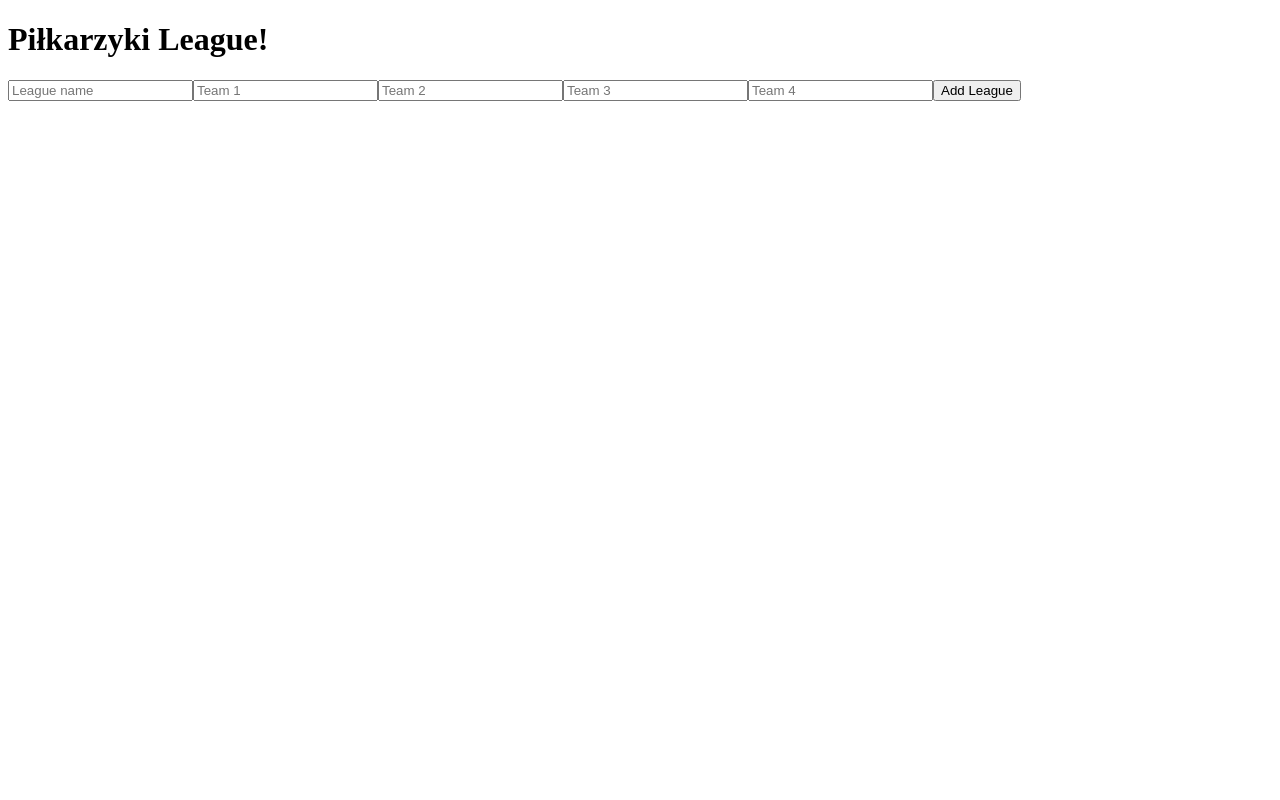
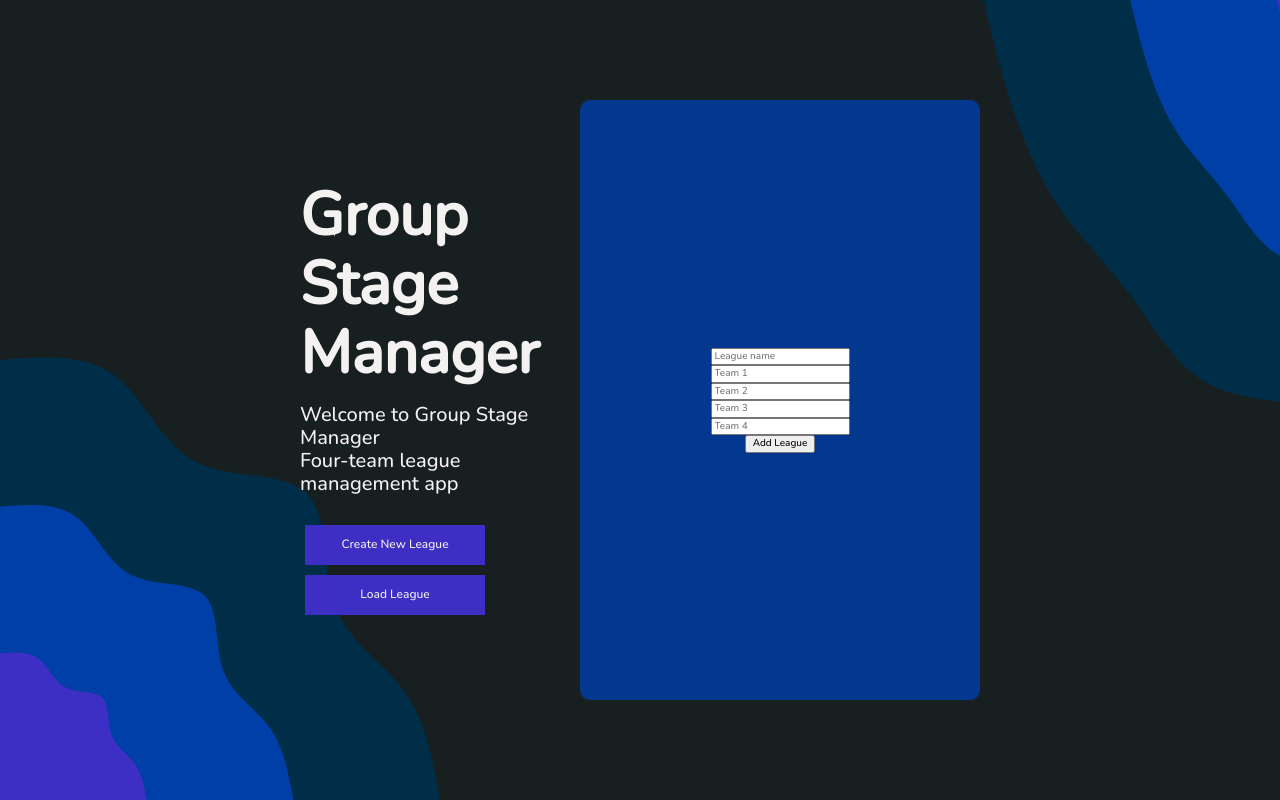
Before and after one commit to JJ-Wph/group-stage-manager, a Vue app: page /newleague in a window 1280 px wide. Built offline with nearby package versions, Linux system fonts and the light colour scheme.

Commit message:
new components and first styling

```diff
--- a/index.html
+++ b/index.html
@@ -4,10 +4,372 @@
     <meta charset="UTF-8">
     <link rel="icon" href="/favicon.ico">
     <meta name="viewport" content="width=device-width, initial-scale=1.0">
-    <title>Vite App</title>
+    <title>Group Stage Manager</title>
   </head>
   <body>
     <div id="app"></div>
     <script type="module" src="/src/main.ts"></script>
   </body>
 </html>
+<style>
+  @import url('https://fonts.googleapis.com/css2?family=Nunito:wght@500&display=swap');
+/*! normalize.css v8.0.1 | MIT License | github.com/necolas/normalize.css */
+
+/* Document
+   ========================================================================== */
+
+/**
+ * 1. Correct the line height in all browsers.
+ * 2. Prevent adjustments of font size after orientation changes in iOS.
+ */
+
+ html {
+  line-height: 1.15;
+  -webkit-text-size-adjust: 100%;
+  font-family: 'Nunito', sans-serif;
+  font-size: 62.5%;
+  color: #f4f1f1;
+
+}
+
+/* Sections
+   ========================================================================== */
+
+/**
+ * Remove the margin in all browsers.
+ */
+
+body {
+  margin: 0;
+  padding: 0;
+  border: 0;
+  height: 100vh;
+
+
+}
+
+/**
+ * Render the `main` element consistently in IE.
+ */
+
+main {
+  display: block;
+}
+
+/**
+ * Correct the font size and margin on `h1` elements within `section` and
+ * `article` contexts in Chrome, Firefox, and Safari.
+ */
+
+h1 {
+  font-size: 2em;
+  margin: 0;
+}
+
+/* Grouping content
+   ========================================================================== */
+
+/**
+ * 1. Add the correct box sizing in Firefox.
+ * 2. Show the overflow in Edge and IE.
+ */
+
+hr {
+  box-sizing: content-box; /* 1 */
+  height: 0; /* 1 */
+  overflow: visible; /* 2 */
+}
+
+/**
+ * 1. Correct the inheritance and scaling of font size in all browsers.
+ * 2. Correct the odd `em` font sizing in all browsers.
+ */
+
+pre {
+  font-family: monospace, monospace; /* 1 */
+  font-size: 1em; /* 2 */
+}
+
+/* Text-level semantics
+   ========================================================================== */
+
+/**
+ * Remove the gray background on active links in IE 10.
+ */
+
+a {
+  background-color: transparent;
+}
+
+/**
+ * 1. Remove the bottom border in Chrome 57-
+ * 2. Add the correct text decoration in Chrome, Edge, IE, Opera, and Safari.
+ */
+
+abbr[title] {
+  border-bottom: none; /* 1 */
+  text-decoration: underline; /* 2 */
+  text-decoration: underline dotted; /* 2 */
+}
+
+/**
+ * Add the correct font weight in Chrome, Edge, and Safari.
+ */
+
+b,
+strong {
+  font-weight: bolder;
+}
+
+/**
+ * 1. Correct the inheritance and scaling of font size in all browsers.
+ * 2. Correct the odd `em` font sizing in all browsers.
+ */
+
+code,
+kbd,
+samp {
+  font-family: monospace, monospace; /* 1 */
+  font-size: 1em; /* 2 */
+}
+
+/**
+ * Add the correct font size in all browsers.
+ */
+
+small {
+  font-size: 80%;
+}
+
+/**
+ * Prevent `sub` and `sup` elements from affecting the line height in
+ * all browsers.
+ */
+
+sub,
+sup {
+  font-size: 75%;
+  line-height: 0;
+  position: relative;
+  vertical-align: baseline;
+}
+
+sub {
+  bottom: -0.25em;
+}
+
+sup {
+  top: -0.5em;
+}
+
+/* Embedded content
+   ========================================================================== */
+
+/**
+ * Remove the border on images inside links in IE 10.
+ */
+
+img {
+  border-style: none;
+}
+
+/* Forms
+   ========================================================================== */
+
+/**
+ * 1. Change the font styles in all browsers.
+ * 2. Remove the margin in Firefox and Safari.
+ */
+
+button,
+input,
+optgroup,
+select,
+textarea {
+  font-family: inherit; /* 1 */
+  font-size: 100%; /* 1 */
+  line-height: 1.15; /* 1 */
+  margin: 0; /* 2 */
+}
+
+/**
+ * Show the overflow in IE.
+ * 1. Show the overflow in Edge.
+ */
+
+button,
+input { /* 1 */
+  overflow: visible;
+}
+
+/**
+ * Remove the inheritance of text transform in Edge, Firefox, and IE.
+ * 1. Remove the inheritance of text transform in Firefox.
+ */
+
+button,
+select { /* 1 */
+  text-transform: none;
+}
+
+/**
+ * Correct the inability to style clickable types in iOS and Safari.
+ */
+
+button,
+[type="button"],
+[type="reset"],
+[type="submit"] {
+  -webkit-appearance: button;
+}
+
+/**
+ * Remove the inner border and padding in Firefox.
+ */
+
+button::-moz-focus-inner,
+[type="button"]::-moz-focus-inner,
+[type="reset"]::-moz-focus-inner,
+[type="submit"]::-moz-focus-inner {
+  border-style: none;
+  padding: 0;
+}
+
+/**
+ * Restore the focus styles unset by the previous rule.
+ */
+
+button:-moz-focusring,
+[type="button"]:-moz-focusring,
+[type="reset"]:-moz-focusring,
+[type="submit"]:-moz-focusring {
+  outline: 1px dotted ButtonText;
+}
+
+/**
+ * Correct the padding in Firefox.
+ */
+
+fieldset {
+  padding: 0.35em 0.75em 0.625em;
+}
+
+/**
+ * 1. Correct the text wrapping in Edge and IE.
+ * 2. Correct the color inheritance from `fieldset` elements in IE.
+ * 3. Remove the padding so developers are not caught out when they zero out
+ *    `fieldset` elements in all browsers.
+ */
+
+legend {
+  box-sizing: border-box; /* 1 */
+  color: inherit; /* 2 */
+  display: table; /* 1 */
+  max-width: 100%; /* 1 */
+  padding: 0; /* 3 */
+  white-space: normal; /* 1 */
+}
+
+/**
+ * Add the correct vertical alignment in Chrome, Firefox, and Opera.
+ */
+
+progress {
+  vertical-align: baseline;
+}
+
+/**
+ * Remove the default vertical scrollbar in IE 10+.
+ */
+
+textarea {
+  overflow: auto;
+}
+
+/**
+ * 1. Add the correct box sizing in IE 10.
+ * 2. Remove the padding in IE 10.
+ */
+
+[type="checkbox"],
+[type="radio"] {
+  box-sizing: border-box; /* 1 */
+  padding: 0; /* 2 */
+}
+
+/**
+ * Correct the cursor style of increment and decrement buttons in Chrome.
+ */
+
+[type="number"]::-webkit-inner-spin-button,
+[type="number"]::-webkit-outer-spin-button {
+  height: auto;
+}
+
+/**
+ * 1. Correct the odd appearance in Chrome and Safari.
+ * 2. Correct the outline style in Safari.
+ */
+
+[type="search"] {
+  -webkit-appearance: textfield; /* 1 */
+  outline-offset: -2px; /* 2 */
+}
+
+/**
+ * Remove the inner padding in Chrome and Safari on macOS.
+ */
+
+[type="search"]::-webkit-search-decoration {
+  -webkit-appearance: none;
+}
+
+/**
+ * 1. Correct the inability to style clickable types in iOS and Safari.
+ * 2. Change font properties to `inherit` in Safari.
+ */
+
+::-webkit-file-upload-button {
+  -webkit-appearance: button; /* 1 */
+  font: inherit; /* 2 */
+}
+
+/* Interactive
+   ========================================================================== */
+
+/*
+ * Add the correct display in Edge, IE 10+, and Firefox.
+ */
+
+details {
+  display: block;
+}
+
+/*
+ * Add the correct display in all browsers.
+ */
+
+summary {
+  display: list-item;
+}
+
+/* Misc
+   ========================================================================== */
+
+/**
+ * Add the correct display in IE 10+.
+ */
+
+template {
+  display: none;
+}
+
+/**
+ * Add the correct display in IE 10.
+ */
+
+[hidden] {
+  display: none;
+}
+
+</style>
--- a/src/App.vue
+++ b/src/App.vue
@@ -2,35 +2,25 @@
   <router-view></router-view>
 </template>
 
-<script setup lang="ts">
 
-</script>
-
-<style scoped>
-header {
-  line-height: 1.5;
+<style>
+#app {
+  height: 100vh;
+  width: 100vw;
+  background-image: url('/background.svg');
+  background-size: cover;
+  display: flex;
 }
 
-.logo {
-  display: block;
-  margin: 0 auto 2rem;
-}
-
-@media (min-width: 1024px) {
-  header {
-    display: flex;
-    place-items: center;
-    padding-right: calc(var(--section-gap) / 2);
-  }
-
-  .logo {
-    margin: 0 2rem 0 0;
-  }
-
-  header .wrapper {
-    display: flex;
-    place-items: flex-start;
-    flex-wrap: wrap;
-  }
+.main-container {
+  display: flex;
+  flex-direction: column;
+  justify-content: center;
+  align-items: center;
+  width: 40rem;
+  height: 60rem;
+  margin: 0 30rem 0 0;
+  background-color: #003ea8d1;
+  border-radius: 1rem;
 }
 </style>
--- /dev/null
+++ b/src/components/PrimaryButton.vue
@@ -0,0 +1,18 @@
+<template>
+<button>
+    <slot>
+    </slot>
+</button>
+</template>
+
+<style scoped>
+button {
+    width: 18rem;
+    height: 4rem;
+    margin: 0.5rem;
+    background-color: #3d2fc4;
+    border: solid 1px #3d2fc4;
+    color: #f4f1f1;
+    font-size: 1.2rem;
+}
+</style>
--- /dev/null
+++ b/src/components/TheHeader.vue
@@ -0,0 +1,48 @@
+<template>
+    <div class="container">
+        <h1>Group Stage</h1>
+        <h1>Manager</h1>
+        <p>Welcome to Group Stage Manager</p>
+        <p>Four-team league management app</p>
+        <div class="button-container">
+            <router-link to="/NewLeague"><PrimaryButton>Create New League</PrimaryButton></router-link>
+            <router-link to="/Dashboard"><PrimaryButton>Load League</PrimaryButton></router-link>
+        </div>
+    </div>
+</template>
+<style scoped>
+.container {
+    display: flex;
+    flex-direction: column;
+    justify-content: center;
+    align-items: flex-start;
+    margin: 0 0 0 30rem;
+}
+
+.button-container {
+    display: flex;
+    flex-direction: column;
+    align-items: start;
+}
+
+h1 {
+    font-size: 6rem;
+    margin: 0;
+}
+
+h1:last-of-type {
+    margin-bottom: 1.5rem;
+}
+
+p {
+    font-size: 2rem;
+    margin: 0;
+}
+
+p:last-of-type {
+    margin-bottom: 2.5rem;
+}
+</style>
+<script setup lang="ts">
+import PrimaryButton from '@/components/PrimaryButton.vue';
+</script>
--- a/src/views/Dashboard.vue
+++ b/src/views/Dashboard.vue
@@ -108,7 +108,6 @@
         </table>
 
       </div>
-      <!-- .sort((a, b) => (a.points > b.points) ? 1 : -1) -->
       <div>
         <div class="results">
           <h2>Matchday 1</h2>
--- a/src/views/Home.vue
+++ b/src/views/Home.vue
@@ -1,14 +1,15 @@
 <template>
-    <header>
-      <h1>Hello Piłkarzyki League!</h1>
-    </header>
-
-    <main>
-      <p>Welcome to the Group Stage Manager. A simple Typescript app to manage 4 teams Table Football league.</p>
-      <router-link to="/NewLeague"><button>Create New League</button></router-link>
-      <router-link to="/Dashboard"><button>Load League</button></router-link>
-    </main>
+  <div class="main">
+    <TheHeader />
+  </div>
 </template>
+<style scoped>
+.main {
+  display: flex;
+  flex-direction: row;
+}
+</style>
 <script setup lang="ts">
-
+import TheHeader from '@/components/TheHeader.vue';
+import PrimaryButton from '@/components/PrimaryButton.vue'
 </script>
--- a/src/views/NewLeague.vue
+++ b/src/views/NewLeague.vue
@@ -1,10 +1,8 @@
 <template>
-  <header>
-    <h1>Piłkarzyki League!</h1>
-  </header>
-
+  <div class="main">
+    <TheHeader />
     <main>
-    <div v-if="formIsVisible">
+      <div class="main-container" v-if="formIsVisible">
         <p v-if="formError">Please fill all inputs!</p>
         <input type="text" placeholder="League name" v-model="newLeagueName">
         <input type="text" placeholder="Team 1" v-model="team1">
@@ -17,12 +15,15 @@
         <h2>Congratulations! League has been created. Your League ID is:</h2>
         <h1>{{randomId}}</h1>
         <h2>Remember that!</h2>
-      <router-link to="/Dashboard"><button>Go to dashboard</button></router-link>
+        <router-link to="/Dashboard"><PrimaryButton>Go to dashboard</PrimaryButton></router-link>
       </div>
     </main>
+  </div>
 </template>
 
 <script setup lang="ts">
+import TheHeader from '@/components/TheHeader.vue';
+import PrimaryButton from '@/components/PrimaryButton.vue';
 import { ref } from 'vue'
 import { League } from '@/stores/counter'
 import { useLeagueStore } from '@/stores/leagueStore'
@@ -57,3 +58,12 @@
 }
 
 </script>
+<style scoped>
+  .main {
+    display: flex;
+    height: 100vh;
+    width: 100vw;
+    justify-content: space-between;
+    align-items: center;
+  }
+</style>
```
Also changed, not shown: public/background.svg (added). Lines whose indentation alone changed are shown as unchanged.
